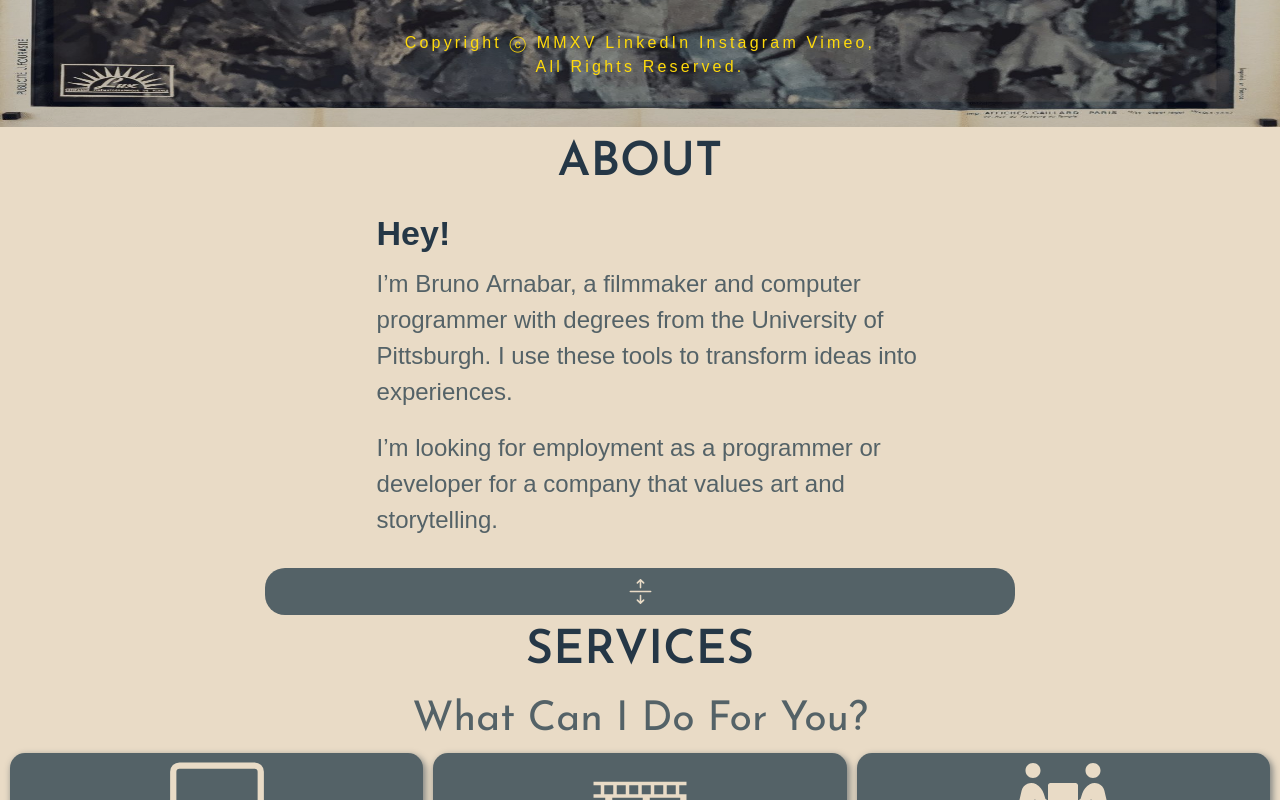
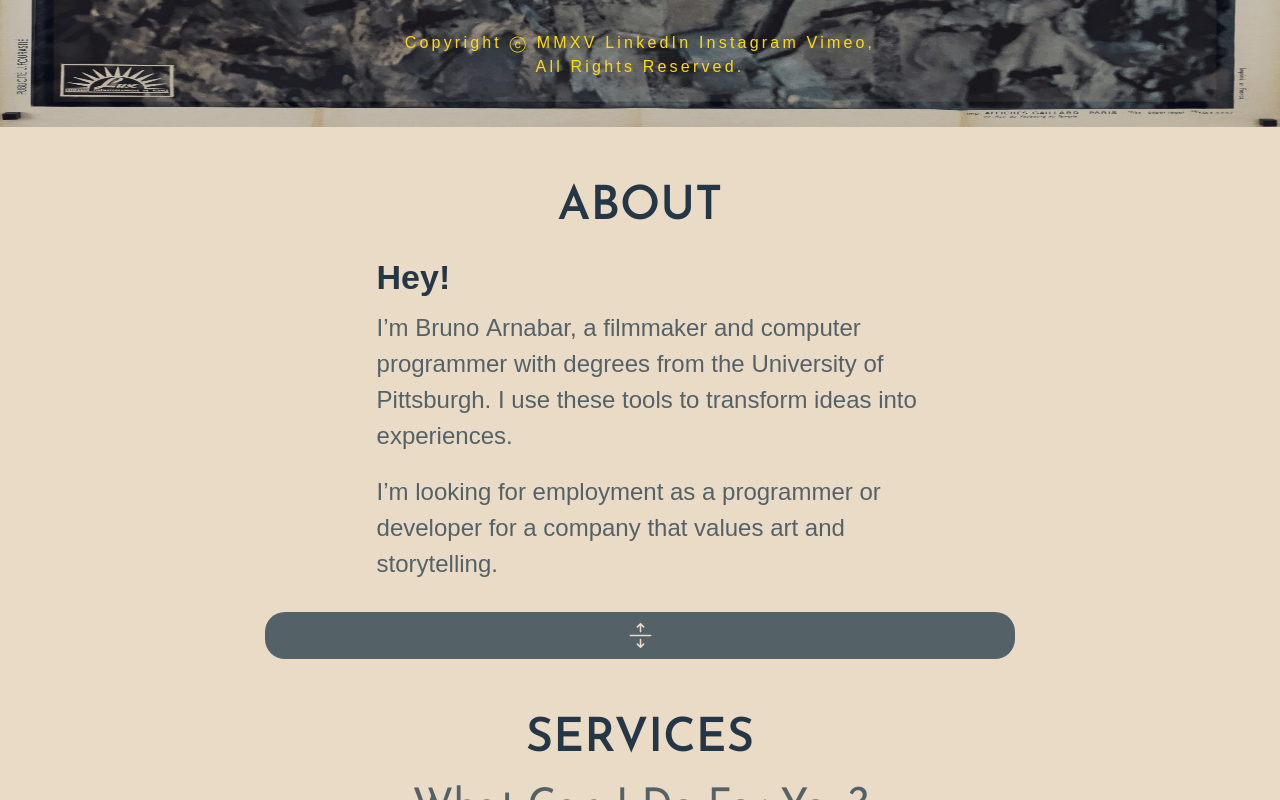
Before and after one commit to brunoarnabar/film-portfolio-deployment, a React (Create React App) app: page / in a window 1280 px wide. Shown: the part 680-1480 px from the top of the page. Built offline with nearby package versions, Linux system fonts and the light colour scheme; a web font is replaced by a local one.

Commit message:
About Expandable

```diff
--- a/src/App.scss
+++ b/src/App.scss
@@ -250,6 +250,7 @@ a {
   flex-direction: column;
   // box-model
   padding: 0.5em 0;
+  padding-top: 7.5em;
   margin: 1rem;
   // type
   text-align: center;
--- a/src/Components/About/About.jsx
+++ b/src/Components/About/About.jsx
@@ -64,9 +64,11 @@ export default function About() {
             </div>
           </div>
         </div>
-        <div className="AboutExpand  fs-heading" onClick={toggleAbout}>
-          <BsArrowsExpand size={iconSize} color={iconColor} />
-        </div>
+        <a href="#about">
+          <div className="AboutExpand  fs-heading" onClick={toggleAbout}>
+            <BsArrowsExpand size={iconSize} color={iconColor} />
+          </div>
+        </a>
       </div>
     );
   } else {
```
